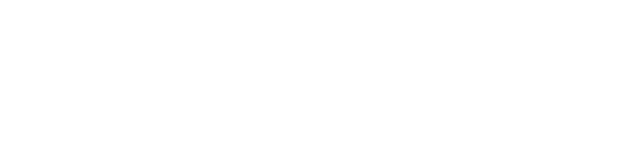
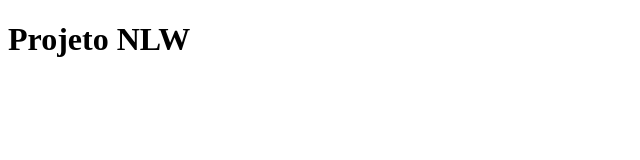
Before and after one commit to lcamargo82/projeto_nlw, a plain HTML site: page index.html in a window 1280 px wide. Shown: the whole page, without its empty margins (0-640 px from the left). Drawn offline with Linux system fonts and the light colour scheme.

Commit message:
Alteracao da index...

```diff
--- a/index.html
+++ b/index.html
@@ -1,9 +1,11 @@
 <!DOCTYPE html>
 <html>
 <head>
-	<title></title>
+	<title>Projeto NLW</title>
 </head>
 <body>
 
+	<h1>Projeto NLW</h1>
+
 </body>
 </html>
```
